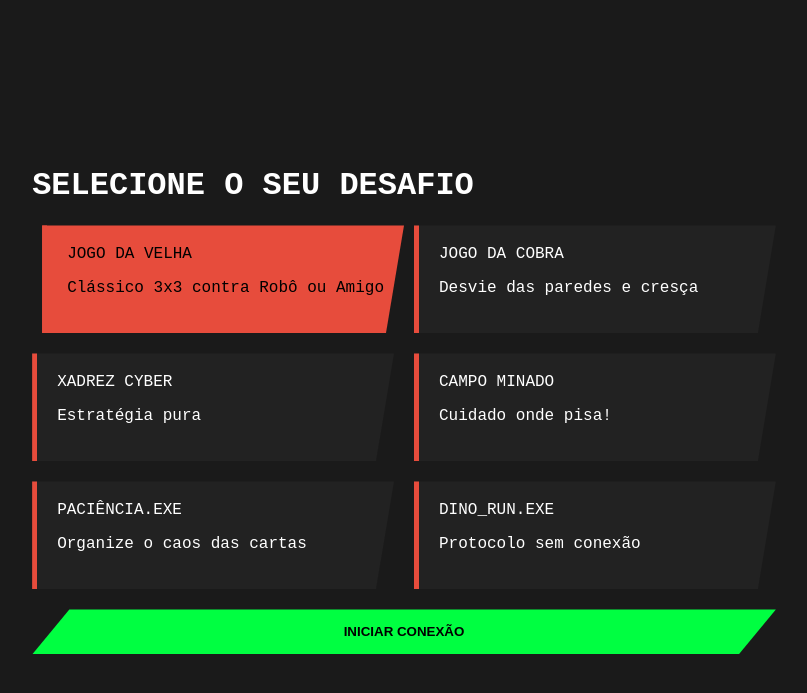
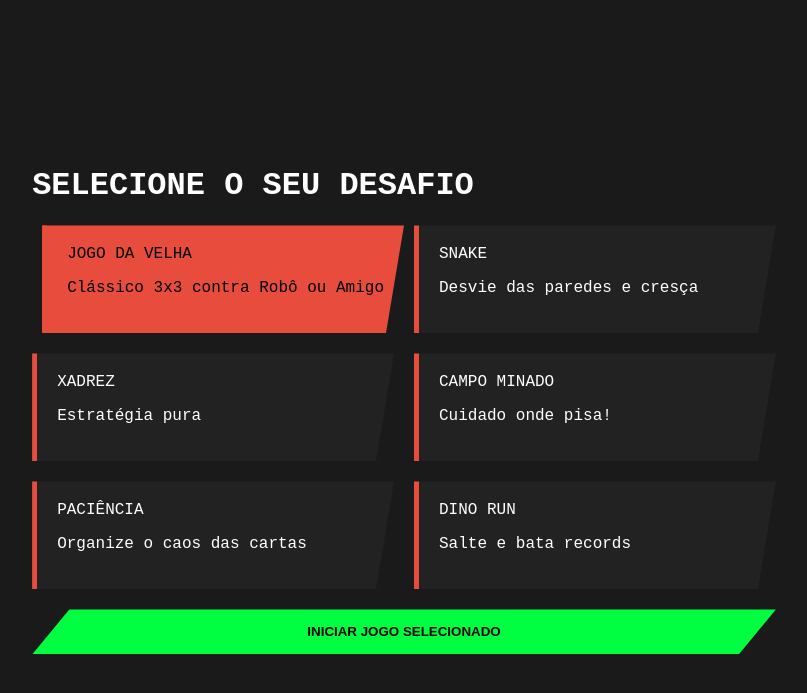
Before and after one commit to Barbosa2401/Classic-Games, a Flask app: page / in a window 1280 px wide. Shown: the top 693 px of the page, without its empty margins (236-1043 px from the left). Run offline with Flask 3, Linux system fonts and the light colour scheme.

Commit message:
Alteração de alguns dados

```diff
--- a/templates/campo_minado.html
+++ b/templates/campo_minado.html
@@ -2,7 +2,7 @@
 <html lang="pt-br">
 <head>
     <meta charset="UTF-8">
-    <title>Protocol Campo Minado</title>
+    <title>Campo Minado</title>
     <link rel="stylesheet" href="{{ url_for('static', filename='style_campo.css') }}">
 </head>
 <body>
--- a/templates/index.html
+++ b/templates/index.html
@@ -2,7 +2,7 @@
 <html lang="pt-br">
 <head>
     <meta charset="UTF-8">
-    <title>Cyber Arena - Seleção</title>
+    <title>GAME ARENA</title>
     <link rel="stylesheet" href="{{ url_for('static', filename='style.css') }}">
 </head>
 <body>
@@ -21,7 +21,7 @@
             <label class="cyber-card">
                 <input type="radio" name="game-choice" value="cobra">
                 <div class="card-content">
-                    <span>JOGO DA COBRA</span>
+                    <span>SNAKE</span>
                     <p>Desvie das paredes e cresça</p>
                 </div>
             </label>
@@ -29,7 +29,7 @@
             <label class="cyber-card">
                 <input type="radio" name="game-choice" value="xadrez">
                 <div class="card-content">
-                    <span>XADREZ CYBER</span>
+                    <span>XADREZ</span>
                     <p>Estratégia pura</p>
                 </div>
             </label>
@@ -45,7 +45,7 @@
             <label class="cyber-card">
                 <input type="radio" name="game-choice" value="paciencia">
                 <div class="card-content">
-                    <span>PACIÊNCIA.EXE</span>
+                    <span>PACIÊNCIA</span>
                     <p>Organize o caos das cartas</p>
                 </div>
             </label>
@@ -53,12 +53,12 @@
             <label class="cyber-card">
                 <input type="radio" name="game-choice" value="dino">
                 <div class="card-content">
-                    <span>DINO_RUN.EXE</span>
-                    <p>Protocolo sem conexão</p>
+                    <span>DINO RUN</span>
+                    <p>Salte e bata records</p>
                 </div>
             </label>
 
-            <button type="submit" class="btn-launch">INICIAR CONEXÃO</button>
+            <button type="submit" class="btn-launch">INICIAR JOGO SELECIONADO</button>
         </form>
     </div>
 </body>
--- a/templates/jogo_da_cobra.html
+++ b/templates/jogo_da_cobra.html
@@ -2,18 +2,18 @@
 <html lang="pt-br">
 <head>
     <meta charset="UTF-8">
-    <title>Cyber Snake - Arena</title>
+    <title>SNAKE</title>
     <link rel="stylesheet" href="{{ url_for('static', filename='style_cobra.css') }}">
 </head>
 <body>
     <div class="game-container">
-        <h1>SNAKE SYSTEM.EXE</h1>
+        <h1>SNAKE</h1>
         <div id="placar">Pontos: <span id="pontuacao">0</span></div>
 
         <canvas id="snakeCanvas" width="400" height="400"></canvas>
 
         <div class="controls">
-            <button onclick="location.href='/'">VOLTAR AO MENU</button>
+            <button onclick="location.href='/'">MENU INICIAL</button>
             <button onclick="location.reload()">REINICIAR</button>
         </div>
     </div>
--- a/templates/jogo_da_velha.html
+++ b/templates/jogo_da_velha.html
@@ -4,13 +4,13 @@
     <meta charset="UTF-8">
     <meta name="viewport" content="width=device-width, initial-scale=1.0">
     <meta http-equiv="X-UA-Compatible" content="ie=edge">
-    <title>Game Arena</title>
+    <title>JOGO DA VELHA</title>
     <link rel="stylesheet" href="{{ url_for('static', filename='style_velha.css') }}">
 </head>
 
 <body>
     <header>
-        <h1><strong>Selecione o seu jogo clássico: </strong></h1>
+        <h1><strong>Digite o seu nome para começar: </strong></h1>
         <div id="placar">
             <p>Jogador: <span id="nome-usuario">Visitante</span></p>
             <p>Vitórias: <span id="vitorias">0</span></p>
@@ -23,7 +23,7 @@
             <label>Modo de Jogo:</label>
             <select id="modo-jogo" style="padding: 5px; margin-bottom: 10px;">
                 <option value="pve">Jogador vs Robô</option>
-                <option value="pvp">Jogador vs Jogador (Local)</option>
+                <option value="pvp">Jogador vs Jogador</option>
             </select>
 
             <div id="inputs-jogadores">
--- a/templates/jogo_de_xadrez.html
+++ b/templates/jogo_de_xadrez.html
@@ -2,7 +2,7 @@
 <html lang="pt-br">
 <head>
     <meta charset="UTF-8">
-    <title>Cyber Chess - Arena</title>
+    <title>XADREZ</title>
     <link rel="stylesheet" href="https://unpkg.com/@chrisoakman/chessboardjs@1.0.0/dist/chessboard-1.0.0.min.css">
     <link rel="stylesheet" href="{{ url_for('static', filename='style_xadrez.css') }}">
 </head>
@@ -15,7 +15,7 @@
         </select>
     </div>
     <div class="game-container">
-        <h1>CHESS_PROTOCOL.SYS</h1>
+        <h1>XADREZ</h1>
 
         <div id="myBoard"></div>
 
@@ -25,7 +25,7 @@
         </div>
 
         <div class="controls">
-            <button onclick="location.href='/'">ABORTAR MISSÃO</button>
+            <button onclick="location.href='/'">MENU INICAL</button>
             <button id="resetBtn">REINICIAR TABULEIRO</button>
         </div>
     </div>
--- a/templates/paciencia.html
+++ b/templates/paciencia.html
@@ -2,12 +2,12 @@
 <html lang="pt-br">
 <head>
     <meta charset="UTF-8">
-    <title>Cyber Solitaire - Protocol</title>
+    <title>PACIÊNCIA</title>
     <link rel="stylesheet" href="{{ url_for('static', filename='style_paciencia.css') }}">
 </head>
 <body>
     <div class="game-container">
-        <h1>SOLITAIRE_PROTOCOL.LOG</h1>
+        <h1>PACIÊNCIA</h1>
 
         <div class="solitaire-board">
             <div class="top-row">
@@ -29,7 +29,7 @@
         </div>
 
         <div class="controls">
-            <button onclick="location.href='/'">RETORNAR AO MENU</button>
+            <button onclick="location.href='/'">MENU INICIAL</button>
             <button onclick="location.reload()">REBARALHAR</button>
         </div>
     </div>
```
Also changed, not shown: templates/jogo_dino.html (+4 -4 lines).
